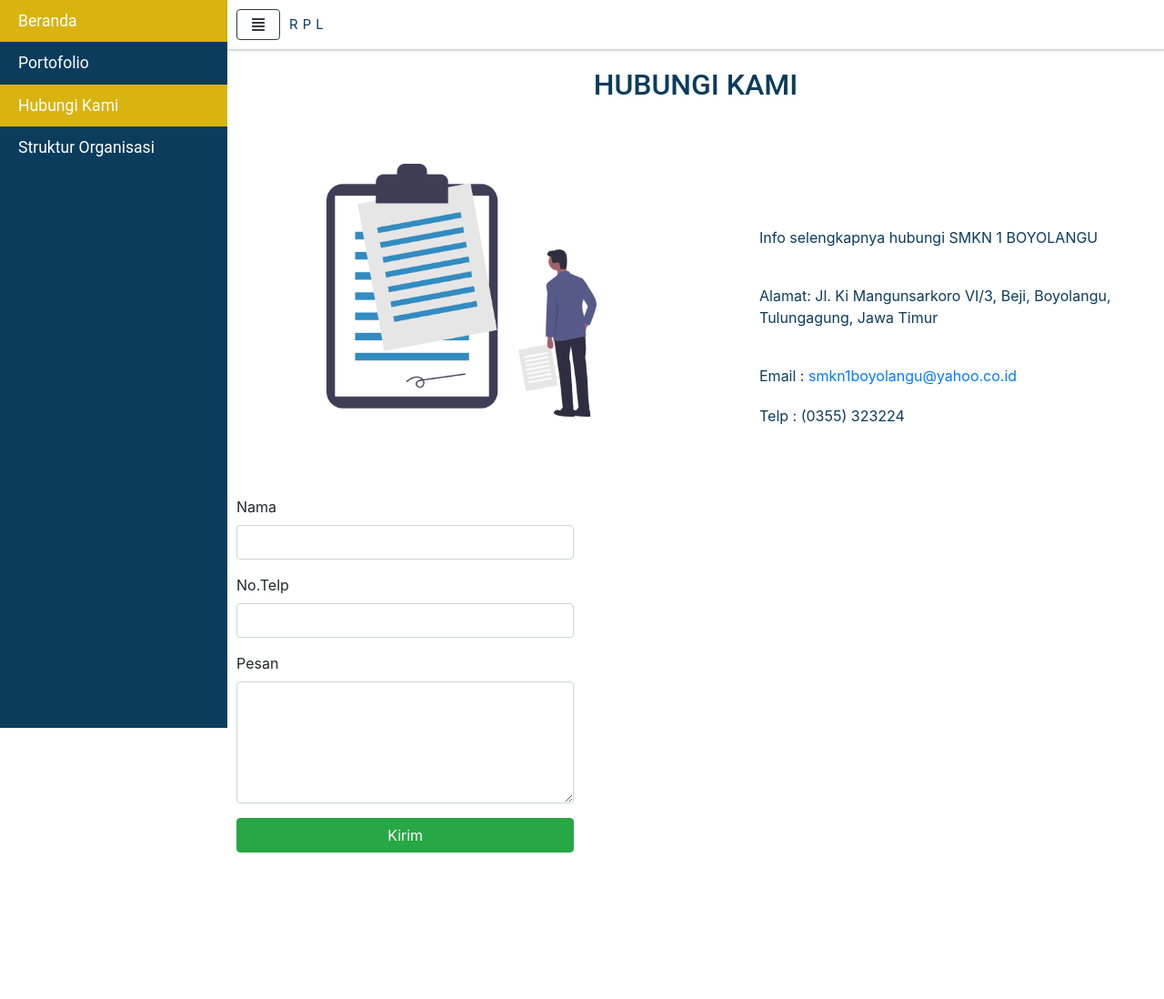
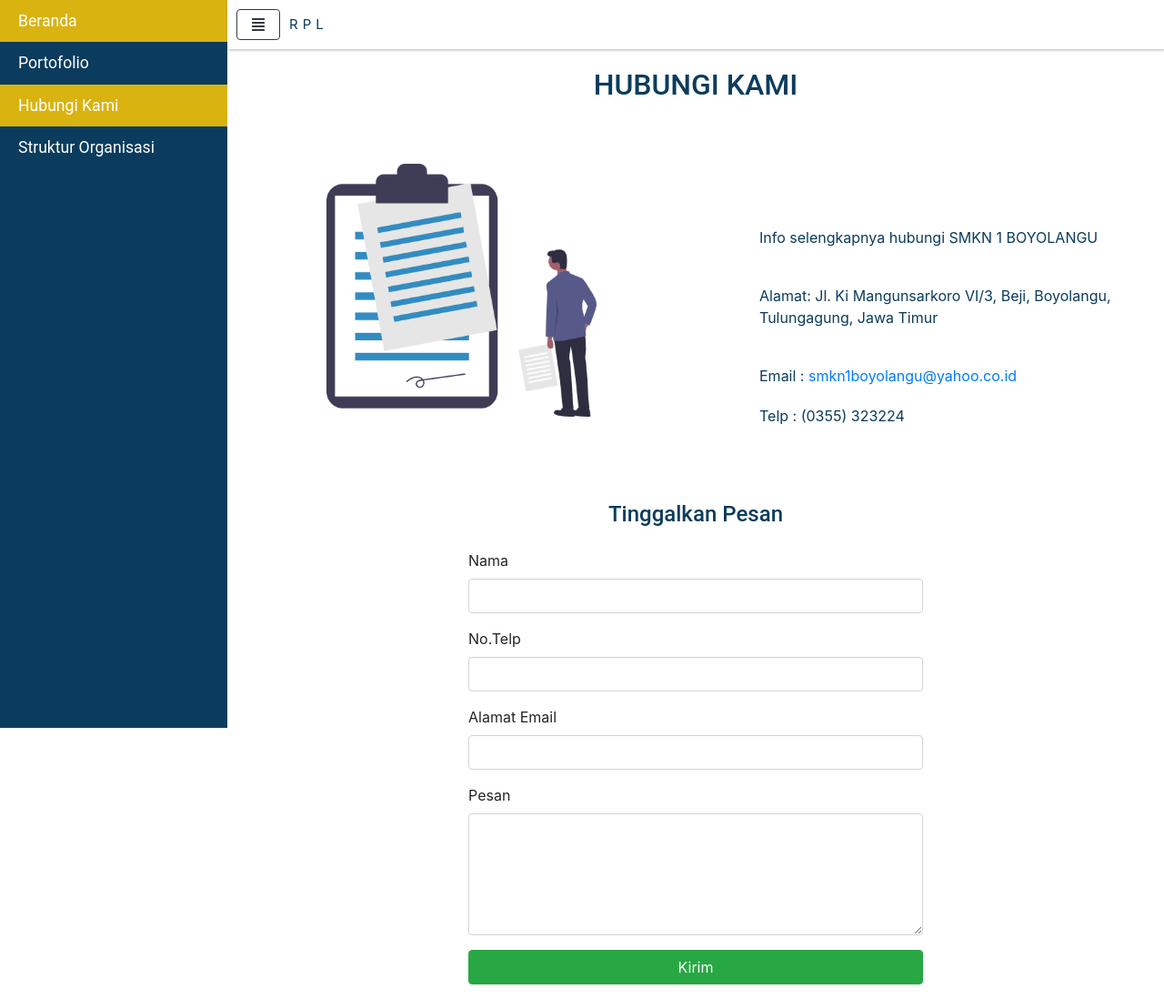
Before and after one commit to visstars7/unit-produksi-RPL, a CodeIgniter app: page /unit-produksi-RPL/hubungi-kami in a window 1280 px wide. Shown: the whole page at 91% size. Before the commit the page ends 937 px from the top, so only its background shows below. Run offline with CodeIgniter, Linux system fonts and the light colour scheme; some libraries are stand-ins or nearby versions; some web fonts are replaced.

Commit message:
memperbaiki form kontak dan menambah keterangan portofolio

```diff
--- a/application/views/pages/hubungi/hubungi_konten.php
+++ b/application/views/pages/hubungi/hubungi_konten.php
@@ -52,7 +52,17 @@
 
     </div>
 
-    <div class="col-md-6">
+</div>
+
+<div class="row  text-center justify-content-center mt-3 mb-3">
+
+    <h4 class="font-roboto prussian">Tinggalkan Pesan</h4>
+
+</div>
+
+<div class="row">
+
+    <div class="col-md-12">
 
         <div class="form-wrap">
 
@@ -61,26 +71,33 @@
                 <div class="form-group">
 
                     <label for='nama'>Nama</label>
-                    <input class="form-control w-75" type='text' name='nama' id='nama' placeholder=''>
+                    <input class="form-control w-100" type='text' name='nama' id='nama' placeholder=''>
 
                 </div>
 
                 <div class="form-group">
 
                     <label for='nama'>No.Telp</label>
-                    <input class="form-control w-75" type='text' name='nama' id='nama' placeholder=''>
+                    <input class="form-control w-100" type='text' name='nama' id='nama' placeholder=''>
+
+                </div>
+
+                <div class="form-group">
+
+                    <label for='email'>Alamat Email</label>
+                    <input type='email' name='email' id='email' class="form-control w-100">
 
                 </div>
 
                 <div class="form-group">
 
                     <label for='pesan'>Pesan</label>
-                    <textarea class="form-control w-75" name="pesan" id="pesan" cols="5" rows="5"></textarea>
+                    <textarea class="form-control w-100" name="pesan" id="pesan" cols="5" rows="5"></textarea>
 
                 </div>
                 <div class="form-group">
 
-                    <button class="btn btn-success w-75" type="submit">Kirim</button>
+                    <button class="btn btn-success w-100" type="submit">Kirim</button>
 
                 </div>
 
--- a/application/views/pages/portofolio/portofolio_konten.php
+++ b/application/views/pages/portofolio/portofolio_konten.php
@@ -11,7 +11,7 @@
             </div>
             <div class="overlay">
                 <div class="text">
-                    Lorem ipsum dolor sit amet consectetur adipisicing elit. Ducimus non quisquam, soluta enim similique laborum molestiae fugit, quis incidunt hic iusto totam, ad autem error ab molestias tempora beatae vero.
+                    Aplikasi Pemilihan OSIS
                 </div>
             </div>
         </div>
@@ -22,7 +22,7 @@
                 <img src="<?=base_url('assets/Resource/PortofolioRPL2.jpg');?>" alt="Portofolio-2">
             </div>
             <div class="overlay">
-                <div class="text">Lorem ipsum dolor sit amet consectetur adipisicing elit. Iusto repudiandae incidunt sed hic perferendis nulla exercitationem in facilis asperiores, dolorum laborum excepturi natus numquam culpa velit, qui veniam? Iusto, voluptatem.</div>
+                <div class="text">Aplikasi Pelayanan Masyarakat</div>
             </div>
         </div>
     </div>
@@ -32,7 +32,7 @@
                 <img src="<?=base_url('assets/Resource/portofolioRPL3.jpg');?>" alt="Portofolio-3">
             </div>
             <div class="overlay">
-                <div class="text">Lorem ipsum dolor sit amet consectetur adipisicing elit. Qui quasi, exercitationem molestiae eos sint deleniti commodi similique numquam saepe id obcaecati, odio beatae necessitatibus architecto rerum accusantium sapiente natus culpa.</div>
+                <div class="text">Website Sekolah SMKN 1 BOYOLANGU</div>
             </div>
         </div>
     </div>
--- a/assets/css/komponen/hubungi.css
+++ b/assets/css/komponen/hubungi.css
@@ -1,3 +1,9 @@
+@media only screen and (min-width:350px){
+
+    form{
+        width: 100%;
+    }
+
     .images-hubungi img {
         width: 60%;
         padding-top: 10%;
@@ -10,3 +16,64 @@ ul.list-contact{
     ul.list-contact li {
         padding: 20px;
     }
+
+    .form-wrap {
+        display: flex;
+        align-items: center;
+        justify-content: center;
+    }
+
+}
+@media only screen and (min-width:768px){
+
+    form{
+        width: 40%;
+    }
+
+    .images-hubungi img {
+        width: 60%;
+        padding-top: 10%;
+    }
+
+    ul.list-contact{
+        padding-top:20%;
+    }
+
+    ul.list-contact li {
+        padding: 20px;
+    }
+
+    .form-wrap {
+        display: flex;
+        align-items: center;
+        justify-content: center;
+    }
+
+}
+
+@media only screen and (min-width:920px){
+
+    form{
+        width: 50%;
+    }
+
+    .images-hubungi img {
+        width: 60%;
+        padding-top: 10%;
+    }
+
+    ul.list-contact{
+        padding-top:20%;
+    }
+
+    ul.list-contact li {
+        padding: 20px;
+    }
+
+    .form-wrap {
+        display: flex;
+        align-items: center;
+        justify-content: center;
+    }
+
+}
```
Also changed, not shown: application/views/template/Dashboard/Dashboard_view.php (indentation only). Lines whose indentation alone changed are shown as unchanged.
